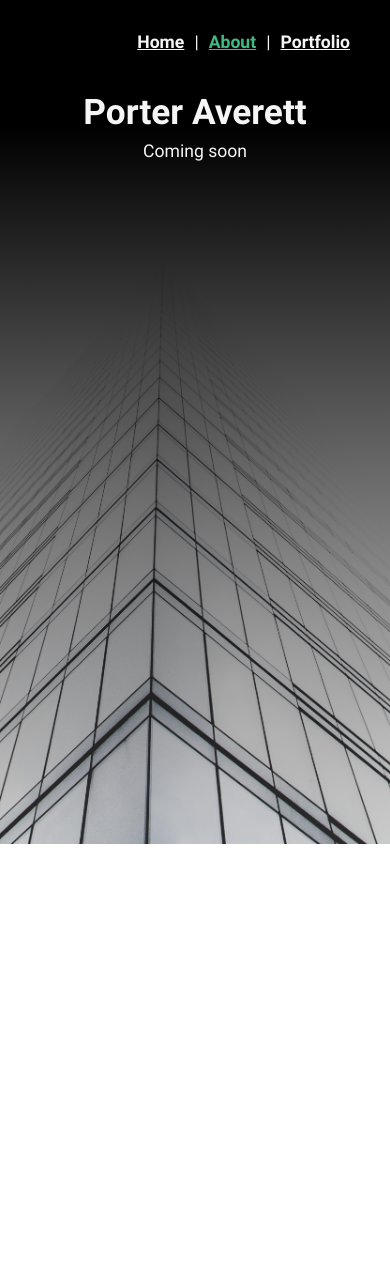
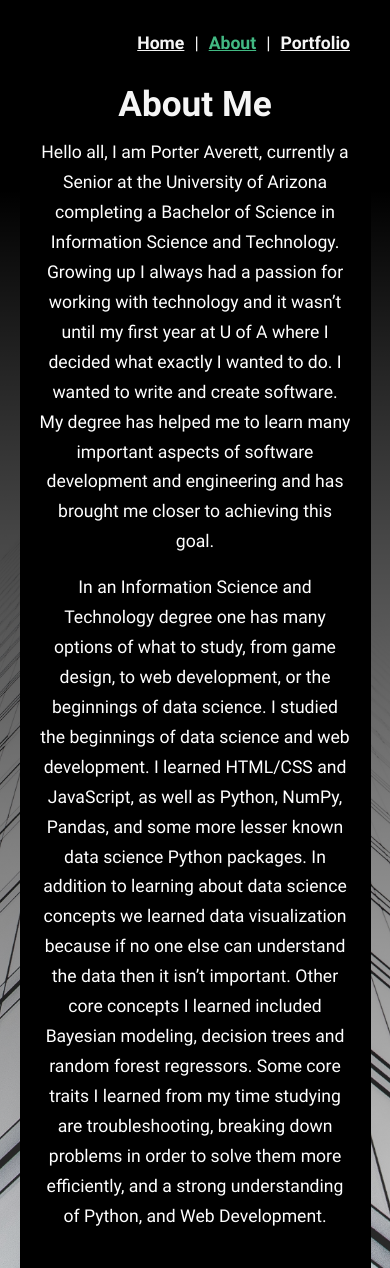
Before and after one commit to paverett/portfolio, a Vue app: page /about in a window 390 px wide. Before the commit the page ends 844 px from the top, so only its background shows below. Built offline with nearby package versions, Linux system fonts and the light colour scheme; a small style sheet from the web is missing.

Commit message:
Mobile responsiveness added

```diff
--- a/src/App.vue
+++ b/src/App.vue
@@ -26,6 +26,7 @@
   text-align: center
   color: #F5F5F5
   text-rendering: geometricPrecision
+  line-height: 170%
 
 #nav
   padding: 30px
--- a/src/components/LandingPage.vue
+++ b/src/components/LandingPage.vue
@@ -8,7 +8,10 @@
       <a class="social-link" href="https://github.com/paverett">
         <img class="imgLink" src="@/assets/github-square.svg" />
       </a>
-      <a class="social-link space-right" href="https://www.linkedin.com/in/porter-averett/">
+      <a
+        class="social-link space-right"
+        href="https://www.linkedin.com/in/porter-averett/"
+      >
         <img class="imgLink" src="@/assets/linkedin.png" />
       </a>
     </div>
@@ -30,9 +33,14 @@ h1
     font-size: 5.5em
     color: white
     font-family: 'Fira Code', monospace
+    @media screen and (max-width: 1170px)
+      font-size: 4.5em
+    @media screen and (max-width: 700px)
+      font-size: 3.5em
+    @media screen and (max-width: 500px)
+      font-size: 2.5em
 
 .absoluteCenter
-    max-width: 50%
     position: absolute
     left: 50%
     top: 50%
--- a/src/views/About.vue
+++ b/src/views/About.vue
@@ -1,6 +1,42 @@
 <template>
   <div class="about">
-    <h1>Porter Averett</h1>
-    <p>Coming soon</p>
+    <h1>About Me</h1>
+    <v-sheet color=black>
+      <p>
+        Hello all, I am Porter Averett, currently a Senior at the University of
+        Arizona completing a Bachelor of Science in Information Science and
+        Technology. Growing up I always had a passion for working with
+        technology and it wasn’t until my first year at U of A where I decided
+        what exactly I wanted to do. I wanted to write and create software. My
+        degree has helped me to learn many important aspects of software
+        development and engineering and has brought me closer to achieving this
+        goal.
+      </p>
+      <p>
+        In an Information Science and Technology degree one has many options of
+        what to study, from game design, to web development, or the beginnings
+        of data science. I studied the beginnings of data science and web
+        development. I learned HTML/CSS and JavaScript, as well as Python,
+        NumPy, Pandas, and some more lesser known data science Python packages.
+        In addition to learning about data science concepts we learned data
+        visualization because if no one else can understand the data then it
+        isn’t important. Other core concepts I learned included Bayesian
+        modeling, decision trees and random forest regressors. Some core traits
+        I learned from my time studying are troubleshooting, breaking down
+        problems in order to solve them more efficiently, and a strong
+        understanding of Python, and Web Development.
+      </p>
+    </v-sheet>
   </div>
 </template>
+
+<style lang="sass" scoped>
+.v-sheet
+  margin: 0 auto
+  padding: 5%
+  width: 70%
+
+  @media screen and (max-width: 500px)
+    width: 90%
+
+</style>
```
